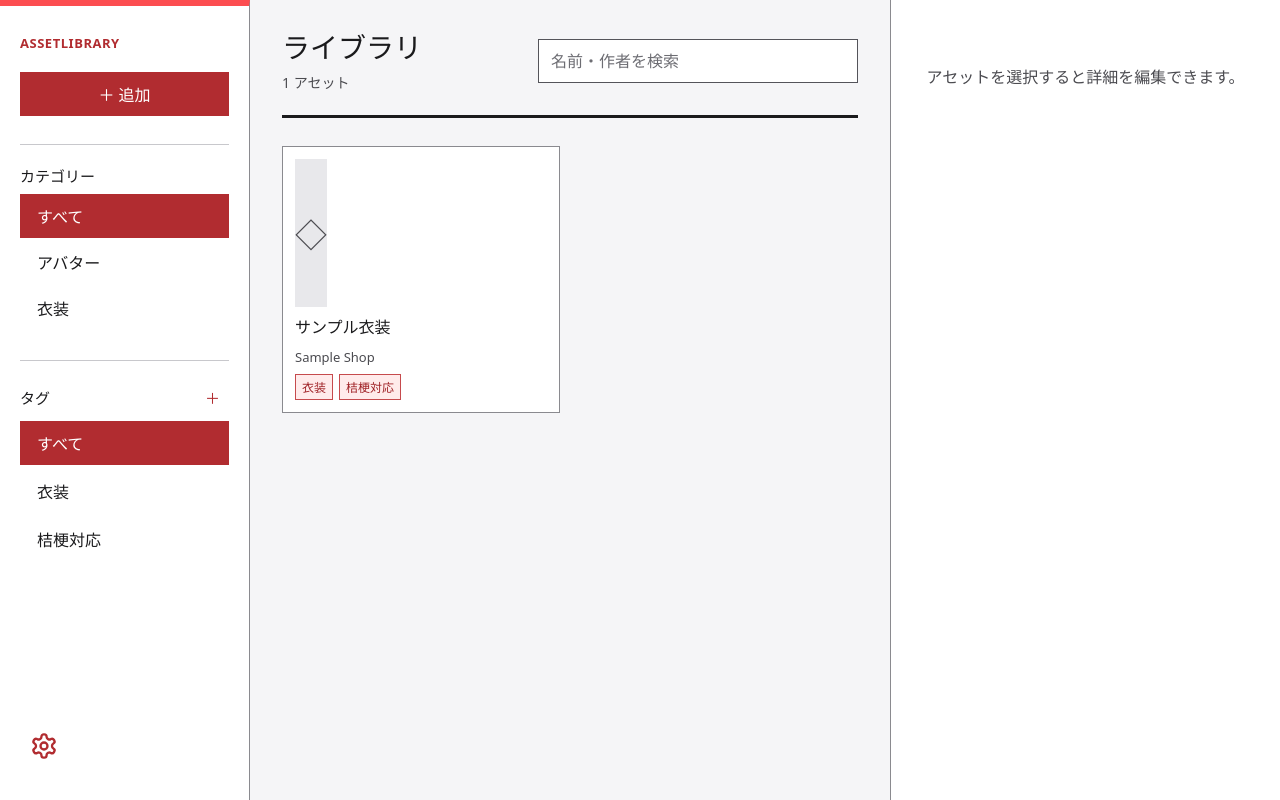
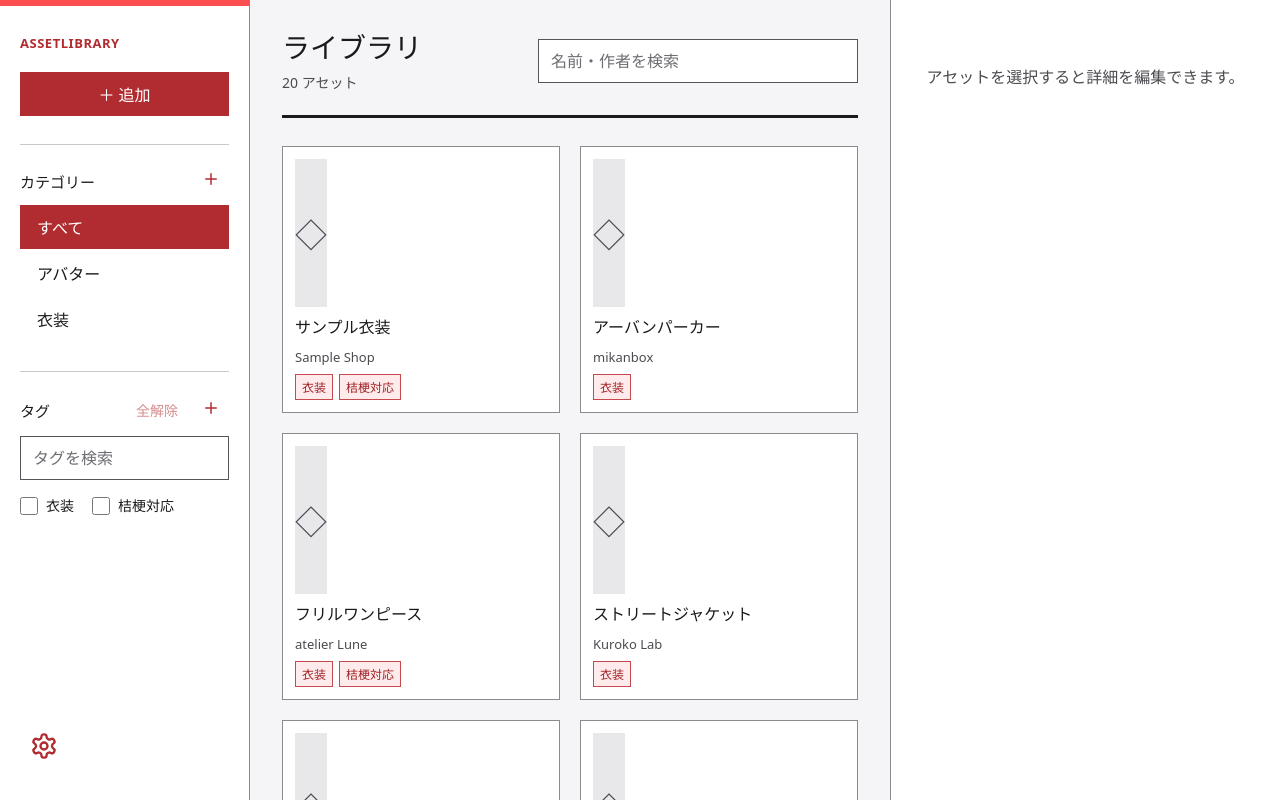
Before and after one commit to ccamgr/asset-library, a React (Vite) app: page / in a window 1280 px wide. Built offline with nearby package versions, Linux system fonts and the light colour scheme.

Commit message:
Improve asset filtering and detail controls

```diff
--- a/src/App.tsx
+++ b/src/App.tsx
@@ -2,7 +2,6 @@ import { useCallback, useEffect, useMemo, useRef, useState } from "react";
 import { open } from "./lib/dialog";
 import { invoke, listen } from "./lib/api";
 import { useContextMenu } from "./lib/context-menu";
-import { useCategorySidebar } from "./lib/category-sidebar";
 import { useSettingsPanel } from "./lib/settings-panel";
 import { openTextDialog } from "./lib/text-dialog";
 import { confirmDialog } from "./lib/confirm-dialog";
@@ -10,7 +9,7 @@ import { AssetLabels } from "./components/AssetLabels";
 import { AssetDialog } from "./components/AssetDialog";
 import { LegacyImportDialog } from "./components/LegacyImportDialog";
 import { DetailEditor } from "./components/DetailEditor";
-import { Plus, Trash2, X } from "lucide-react";
+import { Plus, Save, Trash2, X } from "lucide-react";
 import type {
   Asset,
   BackupEntry,
@@ -46,7 +45,8 @@ function App() {
   const [selected, setSelected] = useState<Detail | null>(null);
   const [form, setForm] = useState<Record<string, string>>({});
   const [query, setQuery] = useState("");
-  const [tagFilter, setTagFilter] = useState<string | null>(null);
+  const [tagFilterIds, setTagFilterIds] = useState<string[]>([]);
+  const [tagSearch, setTagSearch] = useState("");
   const [categoryFilter, setCategoryFilter] = useState<string | null>(null);
   const [pendingFiles, setPendingFiles] = useState<string[]>([]);
   const [importTitle, setImportTitle] = useState("");
@@ -321,21 +321,24 @@ function App() {
           `${asset.searchText} ${asset.tags.map((tag) => tag.name).join(" ")}`
             .toLowerCase()
             .includes(query.toLowerCase()) &&
-          (!tagFilter || asset.tags.some((tag) => tag.id === tagFilter)) &&
+          tagFilterIds.every((tagId) =>
+            asset.tags.some((tag) => tag.id === tagId),
+          ) &&
           (!categoryFilter ||
             asset.categories?.some(
               (category) => category.id === categoryFilter,
             )),
       ),
-    [assets, categoryFilter, query, tagFilter],
+    [assets, categoryFilter, query, tagFilterIds],
   );
   const contextMenuItems = useCallback(
     (event: MouseEvent) => {
       const target = event.target instanceof HTMLElement ? event.target : null;
-      const tagRow = target?.closest(".tag-filter-row");
-      if (tagRow) {
-        const name = tagRow.querySelector(".filter")?.textContent;
-        const tag = tags.find((item) => item.name === name);
+      const tagRow = target?.closest<HTMLElement>(
+        ".tag-filter-row[data-tag-id]",
+      );
+      if (tagRow?.dataset.tagId) {
+        const tag = tags.find((item) => item.id === tagRow.dataset.tagId);
         if (tag)
           return [
             {
@@ -368,7 +371,9 @@ function App() {
                   return;
                 try {
                   await invoke("delete_tag", { tagId: tag.id });
-                  if (tagFilter === tag.id) setTagFilter(null);
+                  setTagFilterIds((current) =>
+                    current.filter((id) => id !== tag.id),
+                  );
                   await refresh();
                 } catch (reason) {
                   setError(String(reason));
@@ -442,7 +447,7 @@ function App() {
       }
       return null;
     },
-    [categories, categoryFilter, filtered, selected?.id, tagFilter, tags],
+    [categories, categoryFilter, filtered, selected?.id, tags],
   );
   useContextMenu(contextMenuItems);
   const openLegacyImportFromSettings = useCallback(
@@ -452,12 +457,6 @@ function App() {
   useSettingsPanel({
     enabled: status?.initialized === true,
     onOpenLegacyImport: openLegacyImportFromSettings,
-  });
-  useCategorySidebar({
-    enabled: status?.initialized === true,
-    categories,
-    selectedId: categoryFilter,
-    onSelect: setCategoryFilter,
   });
 
   if (!status) return <main className="loading">読み込み中…</main>;
@@ -531,50 +530,95 @@ function App() {
           >
             旧形式ZIPを一括取込
           </button>
+          <div className="side-section category-filter-section">
+            <div className="side-title">
+              <b>カテゴリー</b>
+              <button
+                className="icon-button"
+                aria-label="カテゴリーを追加"
+                onClick={() => void addEntity("category")}
+              >
+                <Plus aria-hidden="true" size={18} />
+              </button>
+            </div>
+            <button
+              className={!categoryFilter ? "filter active" : "filter"}
+              onClick={() => setCategoryFilter(null)}
+            >
+              すべて
+            </button>
+            {categories.map((category) => (
+              <div
+                className="category-filter-row"
+                data-category-id={category.id}
+                key={category.id}
+              >
+                <button
+                  className={
+                    categoryFilter === category.id ? "filter active" : "filter"
+                  }
+                  onClick={() => setCategoryFilter(category.id)}
+                >
+                  {category.name}
+                </button>
+              </div>
+            ))}
+          </div>
           <div className="side-section">
             <div className="side-title">
               <b>タグ</b>
+              <div className="side-actions">
                 <button
-                className="icon-button"
-                onClick={() => void addEntity("tag")}
+                  className="secondary compact"
+                  disabled={!tagFilterIds.length}
+                  onClick={() => setTagFilterIds([])}
                 >
-                ＋
-              </button>
-            </div>
-            <button
-              className={!tagFilter ? "filter active" : "filter"}
-              onClick={() => setTagFilter(null)}
-            >
-              すべて
-            </button>
-            {tags.map((tag) => (
-              <div className="tag-filter-row" key={tag.id}>
-                <button
-                  className={tagFilter === tag.id ? "filter active" : "filter"}
-                  onClick={() => setTagFilter(tag.id)}
-                >
-                  {tag.name}
+                  全解除
                 </button>
                 <button
                   className="icon-button"
-                  aria-label={tag.name + "を削除"}
-                  onClick={async () => {
-                    if (
-                      !(await confirmDialog(
-                        "タグを削除",
-                        "タグ「" + tag.name + "」を削除しますか？",
-                      ))
-                    )
-                      return;
-                    await invoke("delete_tag", { tagId: tag.id });
-                    if (tagFilter === tag.id) setTagFilter(null);
-                    await refresh();
-                  }}
+                  aria-label="タグを追加"
+                  onClick={() => void addEntity("tag")}
                 >
-                  ×
+                  <Plus aria-hidden="true" size={18} />
                 </button>
               </div>
+            </div>
+            <input
+              className="tag-filter-search"
+              type="search"
+              placeholder="タグを検索"
+              value={tagSearch}
+              onChange={(event) => setTagSearch(event.target.value)}
+            />
+            <div className="tag-filter-list">
+              {tags
+                .filter((tag) =>
+                  tag.name
+                    .toLocaleLowerCase()
+                    .includes(tagSearch.toLocaleLowerCase()),
+                )
+                .map((tag) => (
+                  <label
+                    className="tag-filter-row check"
+                    data-tag-id={tag.id}
+                    key={tag.id}
+                  >
+                    <input
+                      type="checkbox"
+                      checked={tagFilterIds.includes(tag.id)}
+                      onChange={() =>
+                        setTagFilterIds((current) =>
+                          current.includes(tag.id)
+                            ? current.filter((id) => id !== tag.id)
+                            : [...current, tag.id],
+                        )
+                      }
+                    />
+                    {tag.name}
+                  </label>
                 ))}
+            </div>
           </div>
           {capacity && (
             <div className="capacity">
@@ -744,7 +788,6 @@ function App() {
                 setRelationType={setRelationType}
                 busy={busy}
                 onClose={() => setSelected(null)}
-                onSave={save}
                 onCover={setCover}
                 onAssign={assign}
                 onEntity={addEntity}
@@ -783,7 +826,15 @@ function App() {
                 onUrl={(url) => void invoke("open_external_url", { url })}
                 onRelation={addRelation}
                 onSelect={(id) => void select(id)}
-              />{" "}
+              />
+              <div className="detail-bottom-actions">
+                <button
+                  className="primary compact"
+                  disabled={busy}
+                  onClick={save}
+                >
+                  <Save aria-hidden="true" size={18} /> 保存
+                </button>
                 <button
                   className="secondary compact"
                   onClick={async () => {
@@ -799,10 +850,9 @@ function App() {
                     await refresh();
                   }}
                 >
-                <>
                   <Trash2 aria-hidden="true" size={18} /> アセットを削除
-                </>
                 </button>
+              </div>
             </>
           )}
         </aside>
--- a/src/components/AssetLabels.tsx
+++ b/src/components/AssetLabels.tsx
@@ -4,5 +4,5 @@ type Props = { tags: Tag[]; categories: Category[]; tagIds: string[]; categoryId
 
 export function AssetLabels({ tags, categories, tagIds, categoryIds, setTagIds, setCategoryIds }: Props) {
   const toggle = (ids: string[], id: string, set: (ids: string[]) => void) => set(ids.includes(id) ? ids.filter((value) => value !== id) : [...ids, id]);
-  return <div className="asset-labels"><section><b>カテゴリー</b><div>{categories.map((category) => <label className="check" key={category.id}><input type="radio" name="asset-category" checked={categoryIds.includes(category.id)} onChange={() => setCategoryIds([category.id])} />{category.name}</label>)}</div></section><section><b>タグ</b><div>{tags.map((tag) => <label className="check" key={tag.id}><input type="checkbox" checked={tagIds.includes(tag.id)} onChange={() => toggle(tagIds, tag.id, setTagIds)} />{tag.name}</label>)}</div></section></div>;
+  return <div className="asset-labels"><section><b>カテゴリー</b><div>{categories.map((category) => <label className="check" key={category.id}><input type="radio" name="asset-category" checked={categoryIds.includes(category.id)} onClick={() => setCategoryIds(categoryIds.includes(category.id) ? [] : [category.id])} readOnly />{category.name}</label>)}</div></section><section><b>タグ</b><div>{tags.map((tag) => <label className="check" key={tag.id}><input type="checkbox" checked={tagIds.includes(tag.id)} onChange={() => toggle(tagIds, tag.id, setTagIds)} />{tag.name}</label>)}</div></section></div>;
 }
--- a/src/lib/api.ts
+++ b/src/lib/api.ts
@@ -16,28 +16,52 @@ const categories = [
   { id: "cat-avatar", name: "アバター" },
   { id: "cat-outfit", name: "衣装" },
 ];
-const assets: AnyRecord[] = [
-  {
-    id: "demo-1",
-    title: "サンプル衣装",
-    creator: "Sample Shop",
+const mockAssets = [
+  ["サンプル衣装", "Sample Shop", 1],
+  ["アーバンパーカー", "mikanbox", 1],
+  ["フリルワンピース", "atelier Lune", 1],
+  ["ストリートジャケット", "Kuroko Lab", 1],
+  ["夏色セーラーセット", "aozora", 1],
+  ["オーバーサイズニット", "mofu-mofu", 1],
+  ["サイバーゴーグル", "Pixel Forge", 1],
+  ["ネオンスニーカー", "Kuroko Lab", 1],
+  ["キツネ耳アクセサリー", "komorebi", 1],
+  ["ハンドサインギミック", "Gizmo Factory", 0],
+  ["表情アニメーションセット", "Smile Works", 0],
+  ["ワールド用ポスター集", "Palette Room", 0],
+  ["桔梗用ヘアスタイル", "mikanbox", 0],
+  ["アバター向けシェーダー設定", "Shader Note", 0],
+  ["雨の日レインコート", "atelier Lune", 1],
+  ["和風ストリートコーデ", "komorebi", 1],
+  ["メカニカルウイング", "Gizmo Factory", 0],
+  ["ライブ用ペンライト", "Pixel Forge", 0],
+  ["ローポリ展示台", "Palette Room", 0],
+  ["冬のマフラーセット", "mofu-mofu", 1],
+] as const;
+
+const assets: AnyRecord[] = mockAssets.map(([title, creator, category], index) => {
+  const id = `demo-${index + 1}`;
+  return {
+    id,
+    title,
+    creator,
     source: "BOOTH",
-    productUrl: "https://booth.pm/",
-    version: "1.0.0",
-    note: "モックデータ",
+    productUrl: `https://booth.pm/ja/items/${1000 + index}`,
+    version: index % 3 === 0 ? "1.1.0" : "1.0.0",
+    note: index === 0 ? "モックデータ" : "ブラウザプレビュー用のサンプルアセット",
     coverDataUrl: null,
-    tags: [tags[0], tags[1]],
-    categories: [categories[1]],
+    tags: category ? [tags[0], ...(index % 2 === 0 ? [tags[1]] : [])] : [],
+    categories: [categories[category]],
     files: [
       {
-        id: "file-1",
-        originalFilename: "sample-outfit.zip",
-        byteSize: 12_582_912,
+        id: `file-${index + 1}`,
+        originalFilename: `${title.replaceAll(" ", "-")}.zip`,
+        byteSize: (index + 1) * 4_194_304,
       },
     ],
     relations: [],
-  },
-];
+  };
+});
 
 const summary = (asset: AnyRecord) => ({
   id: asset.id,
--- a/src/lib/category-sidebar.ts
+++ /dev/null
@@ -1,44 +0,0 @@
-import { useEffect } from "react";
-
-type Category = { id: string; name: string };
-type Options = {
-  enabled: boolean;
-  categories: Category[];
-  selectedId: string | null;
-  onSelect: (id: string | null) => void;
-};
-
-/** Renders the category filter above the existing tag filter in the sidebar. */
-export function useCategorySidebar({ enabled, categories, selectedId, onSelect }: Options) {
-  useEffect(() => {
-    if (!enabled) return;
-    const sidebar = document.querySelector<HTMLElement>(".sidebar");
-    const tagSection = sidebar?.querySelector<HTMLElement>(".side-section");
-    if (!sidebar || !tagSection) return;
-    const section = document.createElement("div");
-    section.className = "side-section category-filter-section";
-    const title = document.createElement("div");
-    title.className = "side-title";
-    const heading = document.createElement("b");
-    heading.textContent = "カテゴリー";
-    title.append(heading);
-    section.append(title);
-
-    const addFilter = (label: string, id: string | null) => {
-      const row = document.createElement("div");
-      row.className = "category-filter-row";
-      if (id) row.dataset.categoryId = id;
-      const button = document.createElement("button");
-      button.type = "button";
-      button.className = selectedId === id ? "filter active" : "filter";
-      button.textContent = label;
-      button.addEventListener("click", () => onSelect(id));
-      row.append(button);
-      section.append(row);
-    };
-    addFilter("すべて", null);
-    categories.forEach((category) => addFilter(category.name, category.id));
-    sidebar.insertBefore(section, tagSection);
-    return () => section.remove();
-  }, [categories, enabled, onSelect, selectedId]);
-}
--- a/src/styles.css
+++ b/src/styles.css
@@ -128,16 +128,17 @@ textarea { min-height: 104px; resize: vertical; }
 .app-shell {
   display: grid;
   grid-template-columns: 250px minmax(440px, 1fr) 390px;
-  min-height: 100vh;
+  height: 100vh;
+  overflow: hidden;
 }
 .sidebar, .detail-pane { background: var(--color-surface); }
-.sidebar { border-right: 1px solid var(--color-border); border-top: 6px solid var(--color-brand); display: flex; flex-direction: column; padding: 28px 20px; }
-.detail-pane { border-left: 1px solid var(--color-border); display: flex; flex-direction: column; max-height: 100vh; overflow: auto; padding: 28px 24px; }
+.sidebar { border-right: 1px solid var(--color-border); border-top: 6px solid var(--color-brand); display: flex; flex-direction: column; min-height: 0; overflow-y: auto; padding: 28px 20px; }
+.detail-pane { border-left: 1px solid var(--color-border); display: flex; flex-direction: column; min-height: 0; overflow-y: auto; padding: 28px 24px; }
 .detail-pane > .detail-section:nth-of-type(1) { order: 2; }
 .detail-pane > .detail-section:nth-of-type(2) { order: 1; }
 .detail-pane > .detail-section:nth-of-type(3) { order: 3; }
 .detail-pane > .detail-section:nth-of-type(4) { order: 4; }
-.library-pane { min-width: 0; padding: 28px 32px 48px; position: relative; }
+.library-pane { min-height: 0; min-width: 0; overflow-y: auto; padding: 28px 32px 48px; position: relative; }
 .library-header, .detail-head, .side-title { align-items: center; display: flex; gap: 16px; justify-content: space-between; }
 .library-header { border-bottom: 3px solid var(--color-text); padding-bottom: 20px; }
 .library-header h1 { font-size: 1.75rem; }
@@ -145,14 +146,16 @@ textarea { min-height: 104px; resize: vertical; }
 .search { flex: 0 1 320px; }
 .side-section { border-top: 1px solid var(--color-divider); margin-top: 28px; padding-top: 20px; }
 .side-title { font-size: .9375rem; margin-bottom: 8px; }
+.side-actions { align-items: center; display: flex; gap: 4px; }
 .icon-button { background: transparent; border: 1px solid transparent; color: var(--color-action); min-height: 32px; padding: 2px 8px; text-decoration: none; transition: background-color 160ms ease, transform 160ms ease; }
 .icon-button:hover:not(:disabled) { background: var(--color-accent-subtle); border-color: transparent; transform: scale(1.12); }
 .filter { background: transparent; border: 1px solid transparent; color: var(--color-text); display: block; font-weight: 400; margin: 2px 0; text-align: left; width: 100%; }
 .filter:hover { background: var(--color-accent-subtle); text-decoration: none; }
 .filter.active { background: var(--color-action); color: var(--color-on-action); font-weight: 700; }
-.tag-filter-row { align-items: center; display: flex; gap: 4px; }
-.tag-filter-row .filter { flex: 1; }
-.tag-filter-row .icon-button { display: none; }
+.tag-filter-search { margin: 4px 0 8px; width: 100%; }
+.tag-filter-list { column-gap: 18px; display: flex; flex-wrap: wrap; row-gap: 10px; }
+.tag-filter-row { align-items: center; cursor: pointer; display: inline-flex; gap: 14px; margin: 0; }
+.tag-filter-row input { flex: none; }
 .capacity { border-top: 1px solid var(--color-divider); color: var(--color-muted); display: flex; flex-direction: column; font-size: .875rem; gap: 8px; margin-top: 28px; padding-top: 20px; }
 .capacity b { color: var(--color-text); }
 .capacity select { font-size: .8125rem; min-height: 40px; }
@@ -212,11 +215,12 @@ textarea { min-height: 104px; resize: vertical; }
 .detail-head { border-bottom: 3px solid var(--color-text); padding-bottom: 12px; }
 .detail-pane label { font-size: .875rem; margin-top: 20px; }
 .detail-pane label input, .detail-pane label textarea { display: block; margin-top: 6px; width: 100%; }
-.detail-pane .actions + label { display: none; }
-.detail-pane .actions + label + label { display: none; }
 .cover-editor { background: var(--color-placeholder); border: 1px solid var(--color-border); border-radius: 0; color: var(--color-text); height: 200px; margin: 20px 0 4px; overflow: hidden; padding: 0; width: 100%; }
 .cover-editor:hover { border: 2px solid var(--color-action); }
-.actions { display: flex; flex-wrap: wrap; gap: 12px; justify-content: flex-end; margin-top: 12px; }
+.url-field { position: relative; }
+.url-field input { padding-right: 42px; }
+.url-field .icon-button { align-items: center; display: inline-flex; justify-content: center; margin: 0; min-height: 32px; padding: 2px; position: absolute; right: 4px; top: 50%; transform: translateY(-50%); width: 32px; }
+.url-field .icon-button:hover:not(:disabled) { transform: translateY(-50%) scale(1.12); }
 .detail-section { border-top: 1px solid var(--color-border); margin-top: 28px; padding-top: 20px; }
 .detail-section > b { display: block; margin-bottom: 10px; }
 .check { align-items: center; color: var(--color-text); display: inline-flex; font-size: .875rem; font-weight: 400; gap: 8px; line-height: 1.4; margin: 8px 0; }
@@ -228,13 +232,13 @@ textarea { min-height: 104px; resize: vertical; }
 .file-row > div button { align-items: center; display: inline-flex; justify-content: center; }
 .file-row span { font-size: .875rem; min-width: 0; overflow: hidden; text-overflow: ellipsis; }
 .file-row small { color: var(--color-muted); display: block; margin-top: 3px; }
-.file-row div .secondary.compact:last-child { align-items: center; display: inline-flex; min-width: 36px; padding: 5px; }
+.file-row div .secondary.compact { align-items: center; display: inline-flex; min-width: 36px; padding: 5px; }
 .relation { background: var(--color-surface); border: 1px solid var(--color-accent-border); color: var(--color-link); display: flex; font-size: .875rem; justify-content: space-between; margin-top: 8px; text-align: left; width: 100%; }
 .relation:hover { background: var(--color-accent-subtle); text-decoration: none; }
 .relation small { color: var(--color-text); }
 .detail-section select { margin-top: 12px; width: 100%; }
-.detail-pane > .secondary.compact { align-self: flex-end; margin-top: auto; order: 5; }
-.detail-pane > .secondary.compact svg { vertical-align: middle; }
+.detail-bottom-actions { align-items: center; align-self: flex-end; display: flex; gap: 8px; margin-top: auto; order: 5; padding-top: 28px; }
+.detail-bottom-actions button { align-items: center; display: inline-flex; gap: 6px; }
 
 .dialog-backdrop {
   align-items: center;
@@ -331,7 +335,8 @@ textarea { min-height: 104px; resize: vertical; }
 .text-dialog label { display: block; font-size: .875rem; font-weight: 700; }
 .text-dialog input { display: block; margin-top: 6px; width: 100%; }
 .text-dialog__error { color: var(--color-error-border); min-height: 1.5em; }
-.text-dialog__actions { display: flex; gap: 12px; justify-content: flex-end; margin-top: 20px; }
+.text-dialog__actions { align-items: center; display: flex; gap: 12px; justify-content: flex-end; margin-top: 20px; }
+.text-dialog__actions .primary { margin-top: 0; }
 .settings-panel { max-height: calc(100vh - 64px); max-width: 760px; overflow: auto; padding: 32px; width: 100%; }
 .settings-panel > header { align-items: start; display: flex; justify-content: space-between; }
 .settings-section { border-top: 1px solid var(--color-divider); margin-top: 24px; padding-top: 20px; }
@@ -349,10 +354,6 @@ textarea { min-height: 104px; resize: vertical; }
 .dialog-progress { margin-top: 20px; }
 .dialog-progress progress { accent-color: var(--color-brand); display: block; height: 14px; margin-top: 8px; width: 100%; }
 
-@media (max-width: 1120px) {
-  .app-shell { grid-template-columns: 210px minmax(420px, 1fr); }
-  .detail-pane { border-left: 0; border-top: 1px solid var(--color-border); grid-column: 1 / -1; max-height: none; }
-}
 @media (max-width: 640px) {
   .dialog-grid { grid-template-columns: 1fr; }
 }
```
Also changed, not shown: src/components/DetailEditor.tsx (+33 -21 lines), 1 other file (tests, documents, lock files or other folders). Lines whose indentation alone changed are shown as unchanged.
